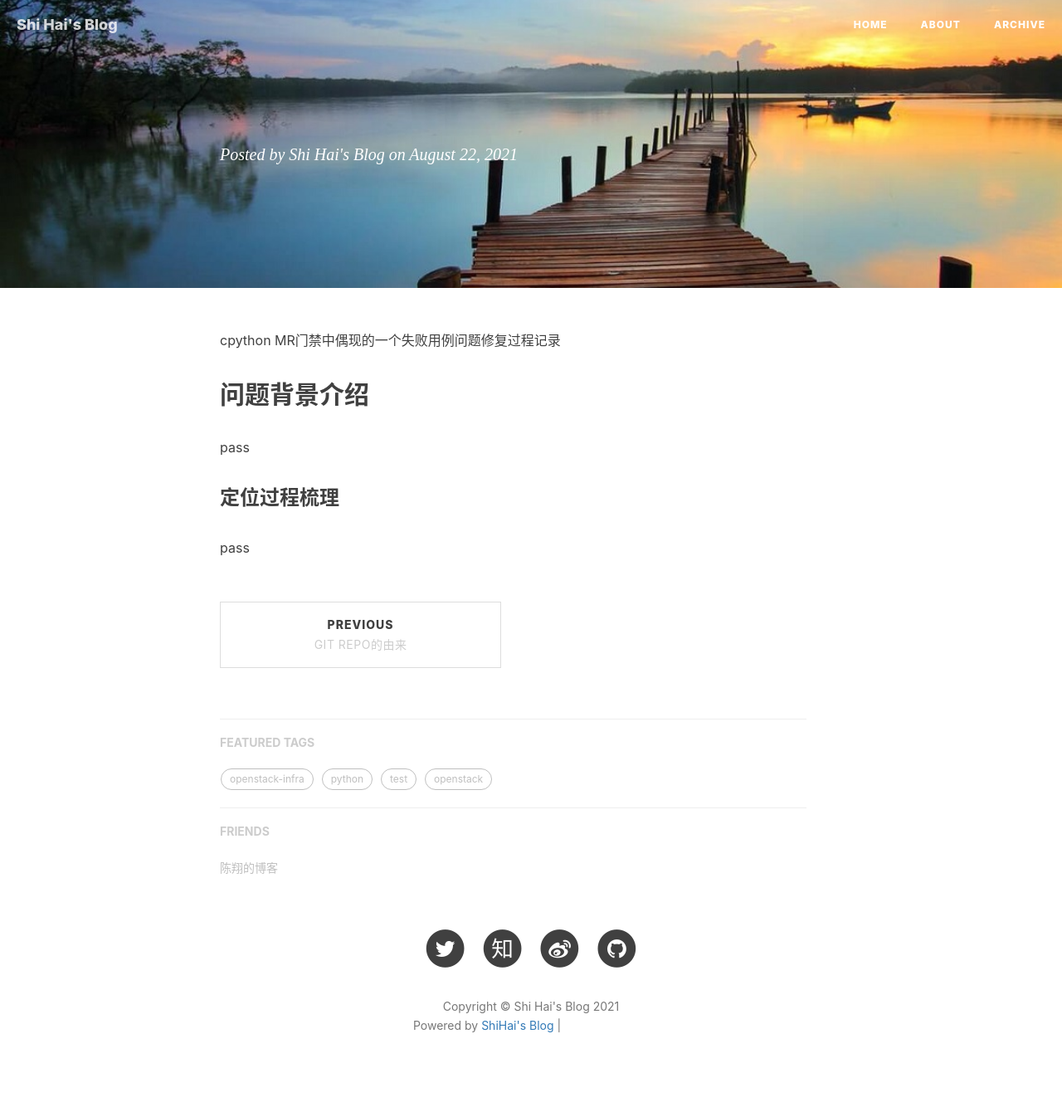
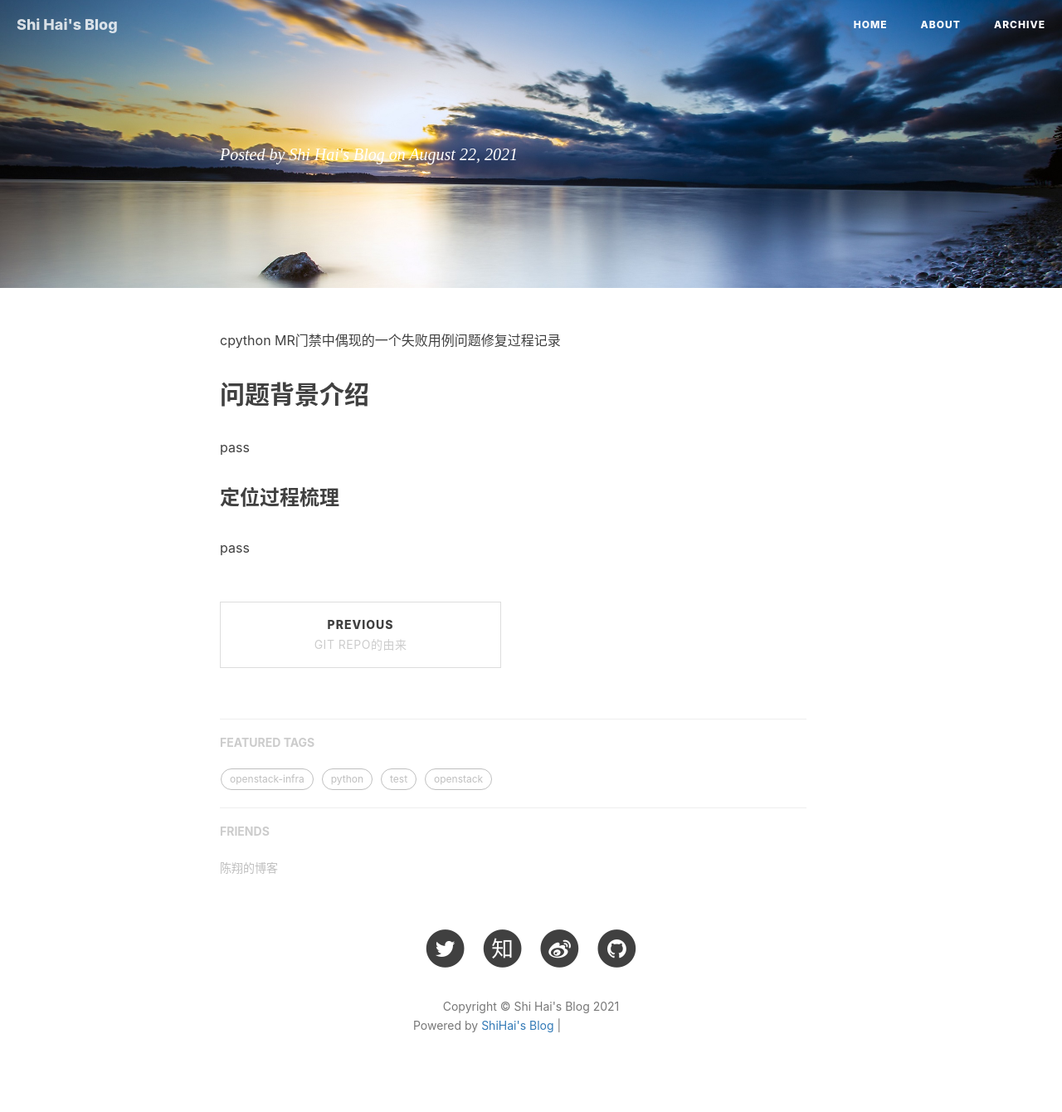
Before and after one commit to shihai1991/shihai1991.github.io, a Jekyll site: the page built from _posts/2021-08-22-python子编译器资源竞争问题.md, in a window 1280 px wide. Shown: the whole page at 83% size. Built offline with Jekyll 4.4.1, drawn with Linux system fonts in a browser that asks for light colours; nearby versions of some CDN libraries; our own code applies the rules of GitHub Pages for plain Markdown files; comment, search, counter and statistics services are not loaded; grey boxes are pictures that could not be loaded.

Commit message:
Update _config.yml

```diff
--- a/_config.yml
+++ b/_config.yml
@@ -1,7 +1,7 @@
 # Site settings
 title: Shi Hai's Blog
 SEOTitle: ShiHai's Blog
-header-img: img/home-bg-bridge.jpeg
+header-img: img/home-bg-lake.jpeg
 email: shihai1992@gmail.com
 description: "A coder for Huawei's CIS of CloudBU"
 keyword: "史海, Hayes, OpenStack, Iaas, OpenSource, Linux"
```
